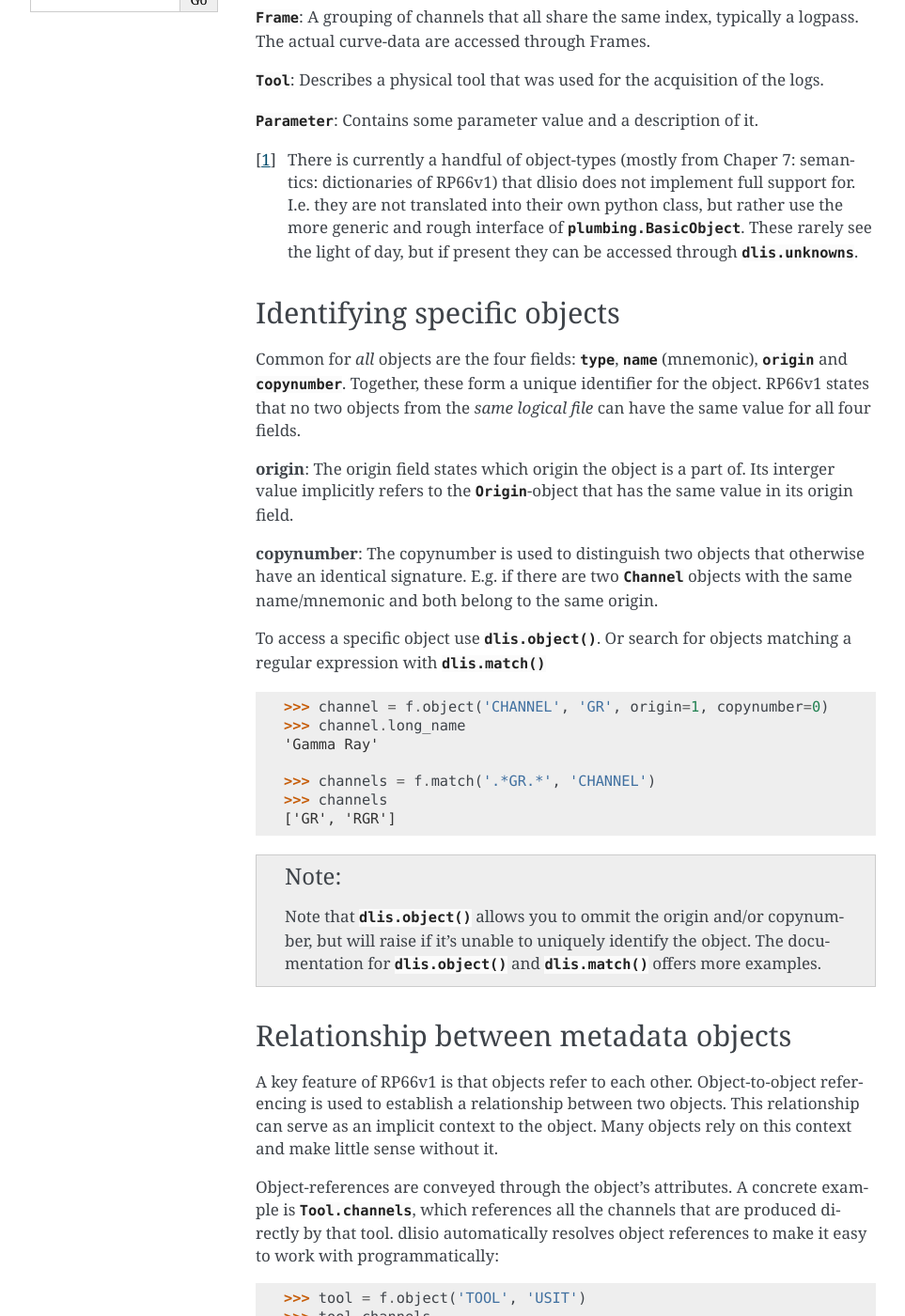
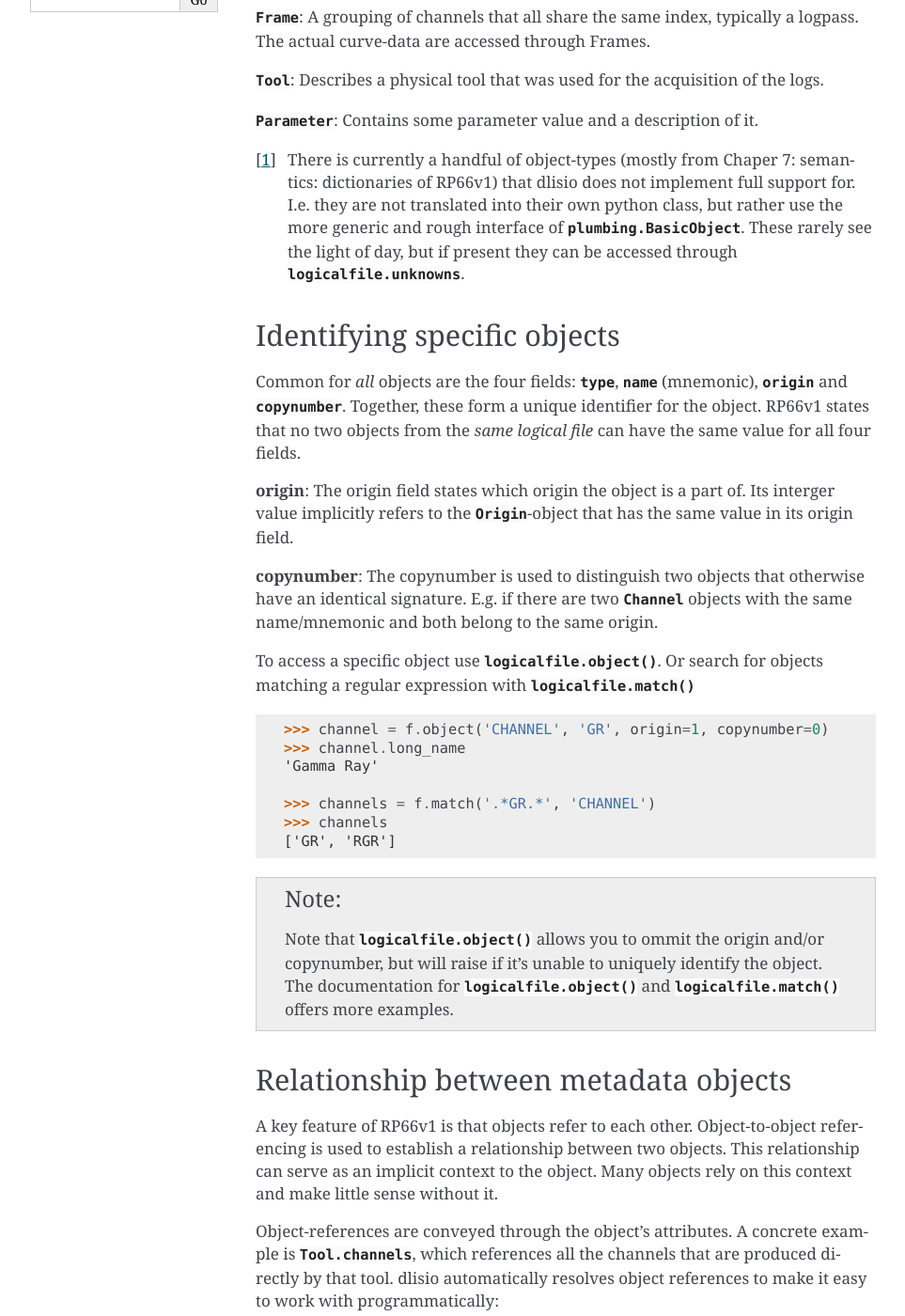
Before and after one commit to equinor/dlisio, a Sphinx documentation site: the page built from python/docs/metadata.rst, in a window 1280 px wide and 1400 px high, scrolled down 368 px. Shown: the whole window at 94% size, without its empty margins (148-1111 px from the left). Built offline with Sphinx 7.4.7, drawn with Linux system fonts in a browser that asks for light colours; formulas are drawn with MathJax 3.

Commit message:
Rename dlis -> logicalfile
The name dlis is a relic of a time were dlisio didn't distinguish
between physical- and logical files.  The dlis class has for long served
as a class for logical files and 'dlis' is a poor name for such a class.

```diff
--- a/python/docs/dlisio.rst
+++ b/python/docs/dlisio.rst
@@ -10,7 +10,7 @@ Open and Load
 
 Logical files
 =============
-.. autoclass:: dlisio.dlis()
+.. autoclass:: dlisio.logicalfile()
     :members:
     :exclude-members: types, IndexedObjectDescriptor
     :member-order: bysource
--- a/python/docs/metadata.rst
+++ b/python/docs/metadata.rst
@@ -30,7 +30,7 @@ the logs.
        support for. I.e. they are not translated into their own python class,
        but rather use the more generic and rough interface of
        :class:`plumbing.BasicObject`. These rarely see the light of day, but if
-       present they can be accessed through :attr:`dlis.unknowns`.
+       present they can be accessed through :attr:`logicalfile.unknowns`.
 
 Identifying specific objects
 ----------------------------
@@ -54,8 +54,8 @@ with the same name/mnemonic and both belong to the same origin.
 
 .. currentmodule:: dlisio
 
-To access a specific object use :func:`dlis.object`. Or search for objects
-matching a regular expression with :func:`dlis.match`
+To access a specific object use :func:`logicalfile.object`. Or search for objects
+matching a regular expression with :func:`logicalfile.match`
 
 .. code-block:: python
 
@@ -68,10 +68,10 @@ matching a regular expression with :func:`dlis.match`
    ['GR', 'RGR']
 
 .. note::
-   Note that :func:`dlis.object` allows you to ommit the origin and/or
+   Note that :func:`logicalfile.object` allows you to ommit the origin and/or
    copynumber, but will raise if it's unable to uniquely identify the object.
-   The documentation for :func:`dlis.object` and :func:`dlis.match` offers more
-   examples.
+   The documentation for :func:`logicalfile.object` and
+   :func:`logicalfile.match` offers more examples.
 
 Relationship between metadata objects
 -------------------------------------
--- a/python/docs/segmentation.rst
+++ b/python/docs/segmentation.rst
@@ -28,4 +28,4 @@ objects, see :ref:`Object types`::
 
 This is a simplified illustration of the logical file structure, but to work
 with dlis-files this is pretty much how you should think of logical files. To
-see how to access specific objects, check out :py:class:`dlisio.dlis`
+see how to access specific objects, check out :py:class:`dlisio.logicalfile`
```
Also changed, not shown: python/docs/examples.rst (+6 -6 lines), 2 other files.
